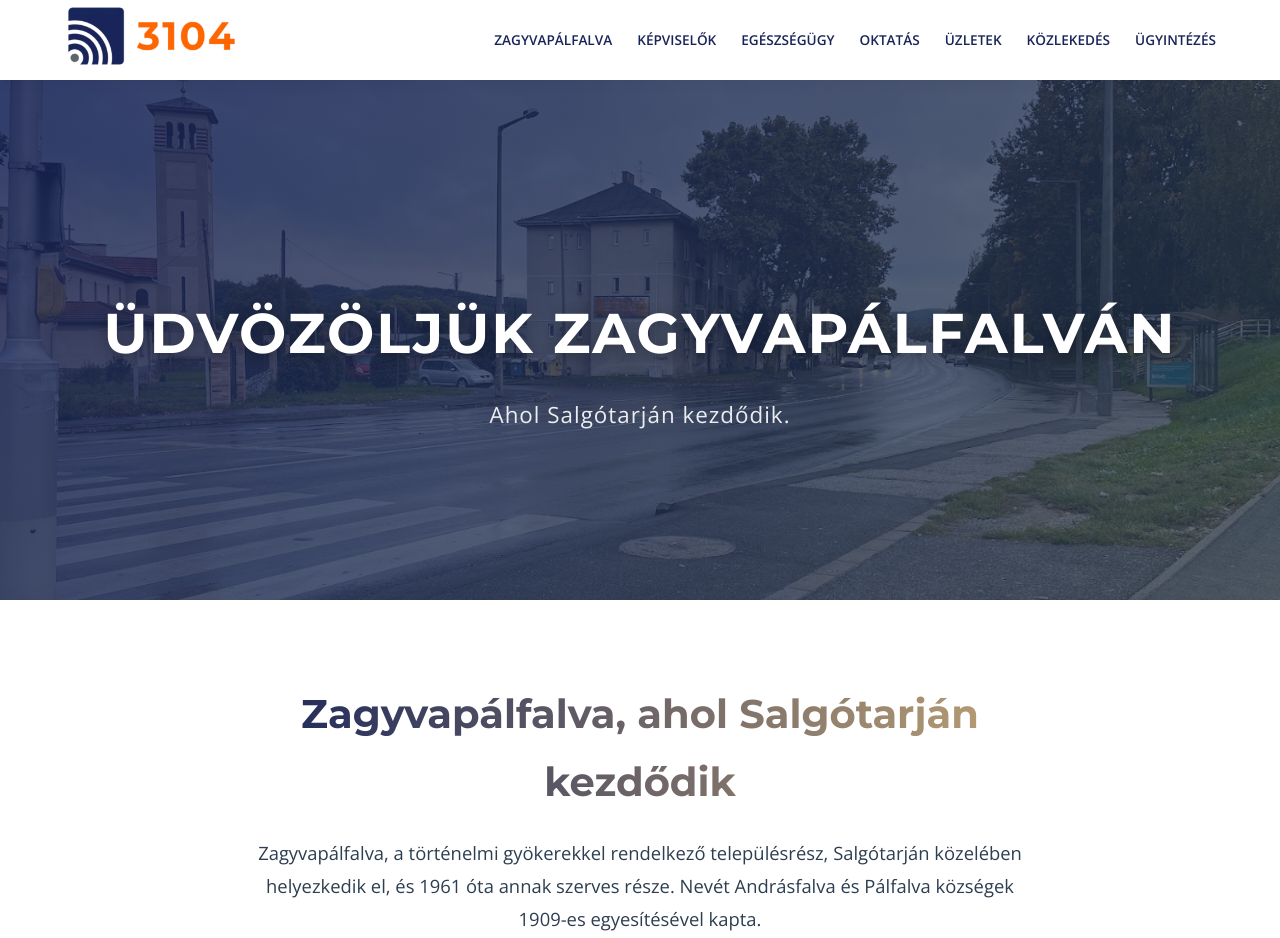
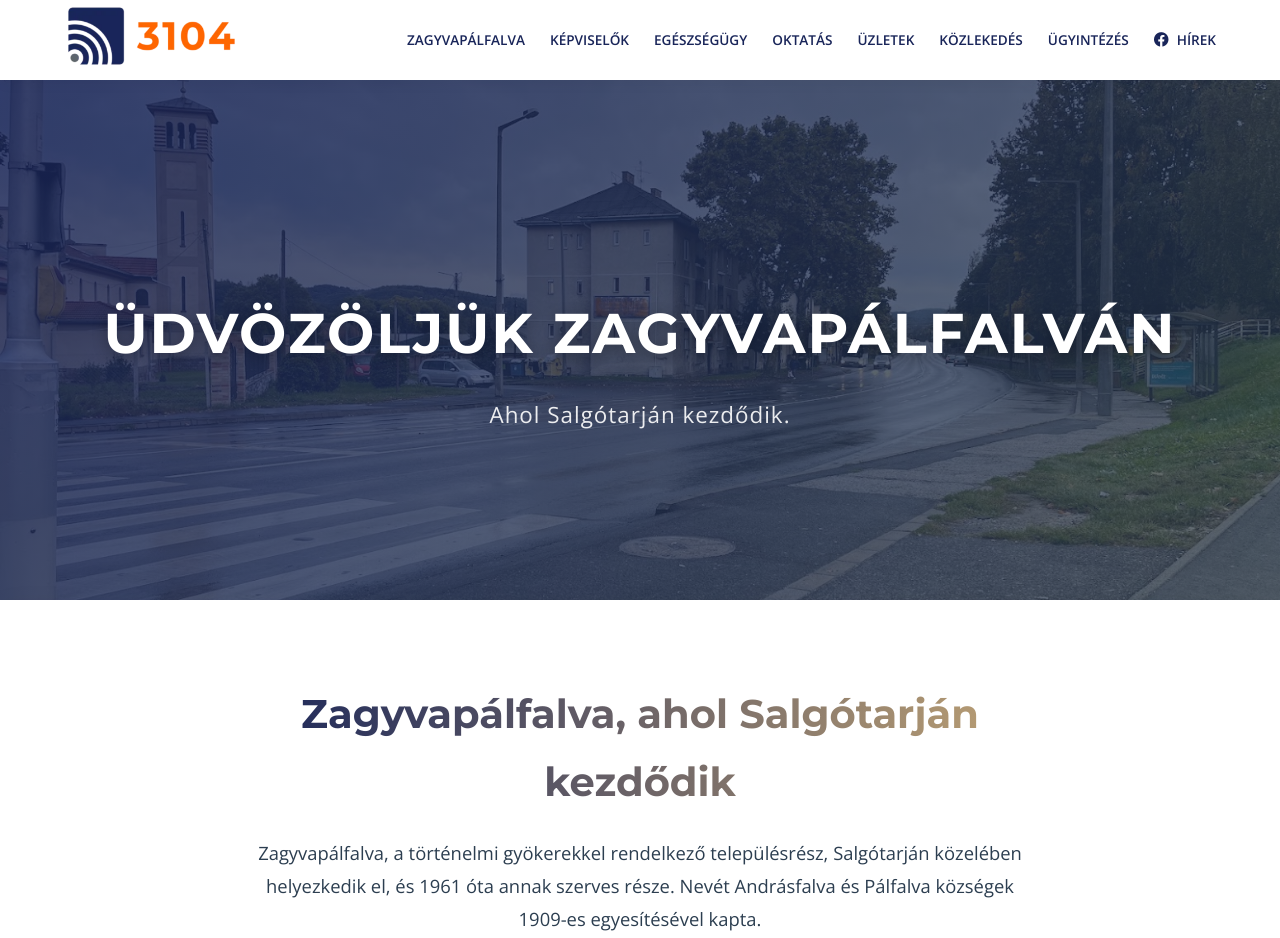
Before and after one commit to zagyvapalfalva3104/3104, a plain HTML site: page 3/index.html in a window 1280 px wide. Shown: the top 938 px of the page. Drawn offline with nearby package versions, Linux system fonts and the light colour scheme.

Commit message:
Update index.html

```diff
--- a/3/index.html
+++ b/3/index.html
@@ -28,6 +28,8 @@
             --tesco-color: #ee1c2e;
             --spar-color: #007d40;
             --coop-color: #f6881f;
+            /* Facebook kék */
+            --fb-color: #1877F2;
         }
 
         * { margin: 0; padding: 0; box-sizing: border-box; }
@@ -79,6 +81,9 @@
             text-transform: uppercase;
             position: relative;
             padding: 5px 0;
+            display: flex;
+            align-items: center;
+            gap: 8px; /* Távolság az ikon és a szöveg között */
         }
 
         nav ul li a::after {
@@ -87,6 +92,14 @@
         }
         nav ul li a:hover { color: var(--accent-color); }
         nav ul li a:hover::after { width: 100%; }
+
+        /* Külön stílus a Facebook gombnak, ha szeretnéd kiemelni (opcionális) */
+        .fb-link i {
+            font-size: 1.1em;
+        }
+        .fb-link:hover i {
+            color: var(--fb-color); /* Hovernél Facebook kék lesz az ikon */
+        }
 
         /* --- HERO RÉSZ --- */
         .hero {
@@ -429,6 +442,11 @@
                 <li><a href="#uzletek">Üzletek</a></li>
                 <li><a href="#kozlekedes">Közlekedés</a></li>
                 <li><a href="#ugyintezes">Ügyintézés</a></li>
+                <li>
+                    <a href="https://www.facebook.com/3104Palfalva" target="_blank" class="fb-link">
+                        <i class="fa-brands fa-facebook"></i> Hírek
+                    </a>
+                </li>
             </ul>
         </nav>
     </header>
```
